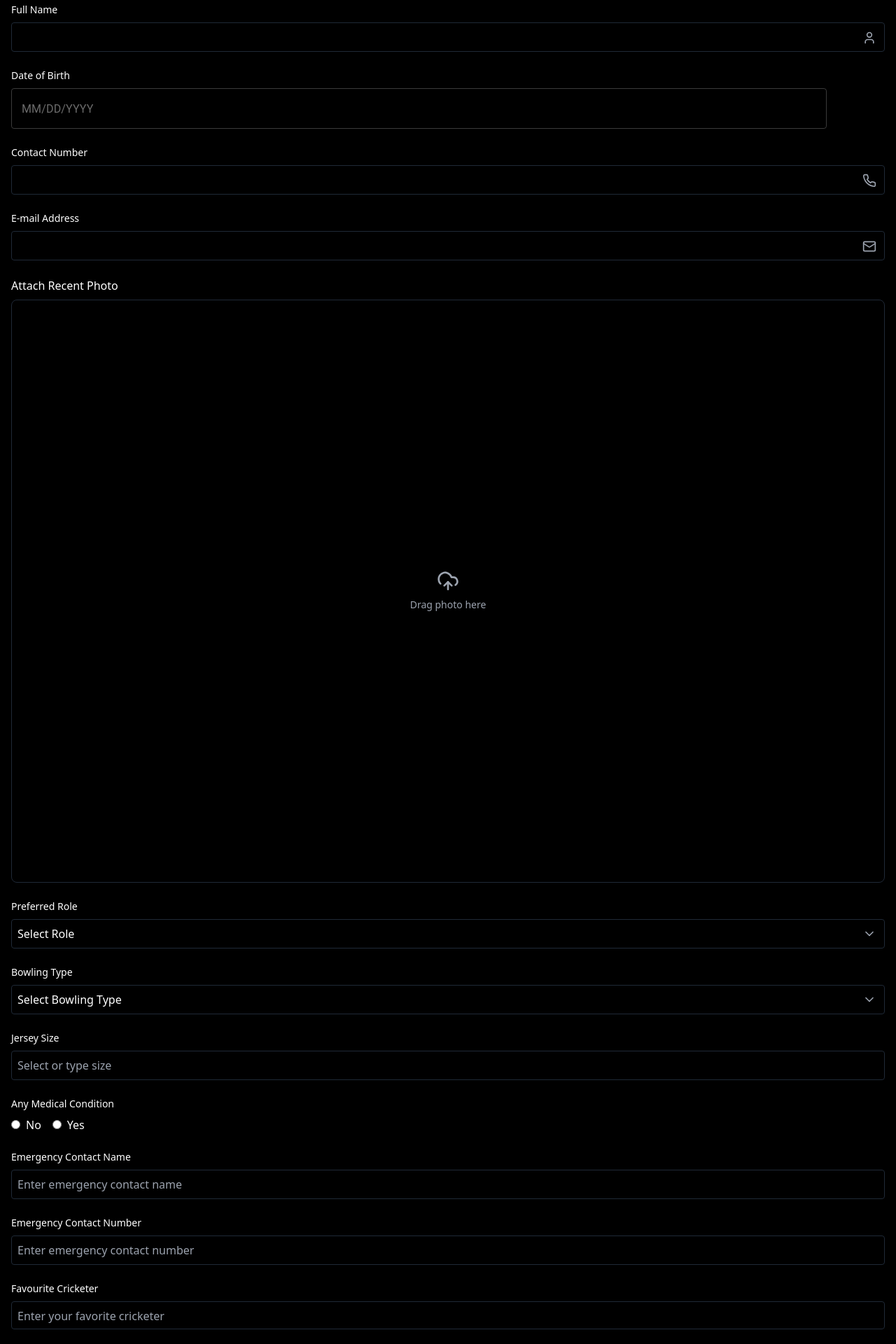
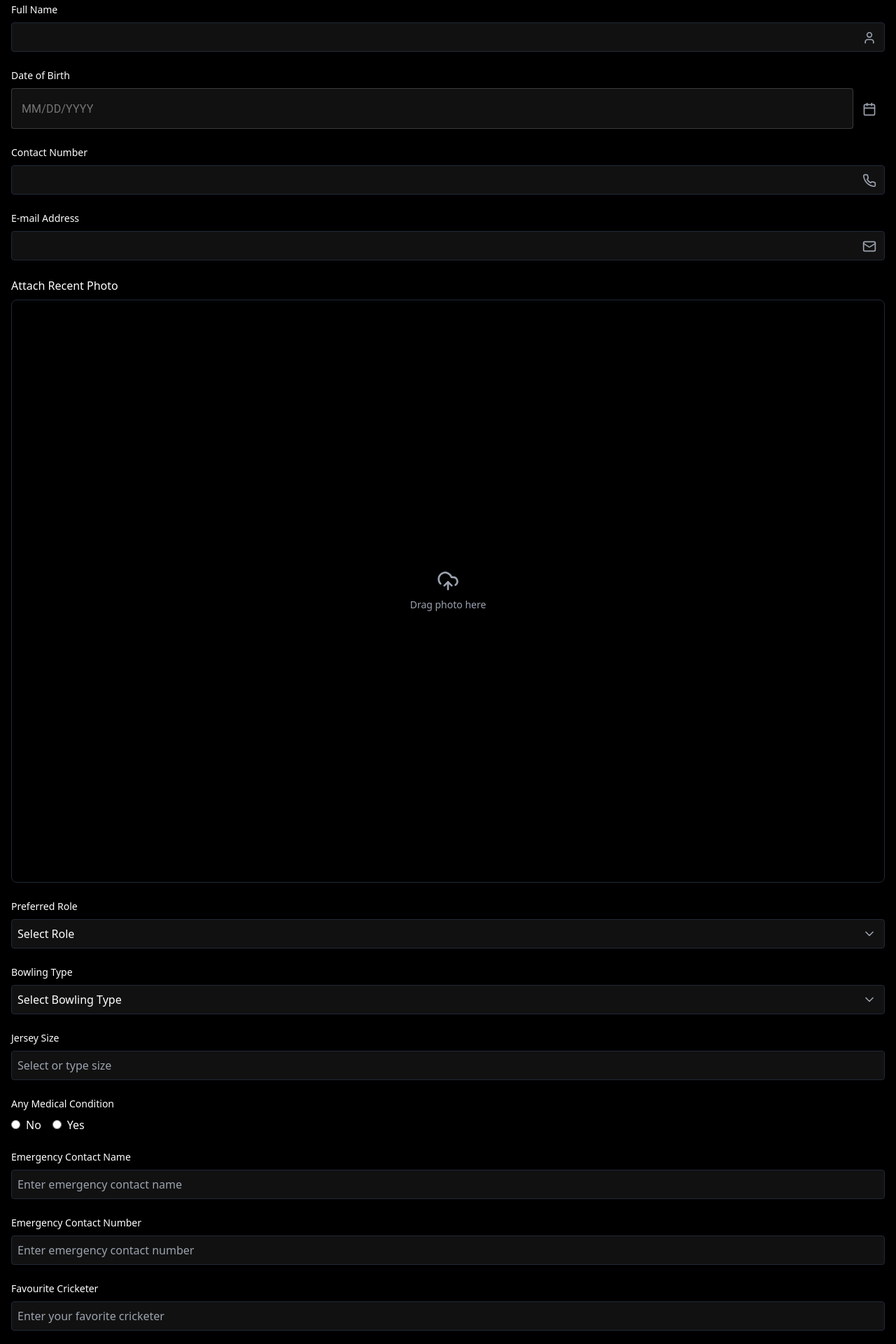
Before and after one commit to johnbyju/cricket-league, a React (Vite) app: page / in a window 1280 px wide. Shown: the part 260-2180 px from the top of the page at 70% size. Built offline with nearby package versions, Linux system fonts and the light colour scheme.

Commit message:
final commit

```diff
--- a/src/components/UserForm.jsx
+++ b/src/components/UserForm.jsx
@@ -15,7 +15,7 @@ export default function PlayerDetails() {
   const navigate = useNavigate();
   const getPhoto = localStorage.getItem('photo')
   const [file, setFile] = useState(null);
-  console.log(file,'fileee');
+  console.log(file, 'fileee');
   const getData = localStorage.getItem("formData")
   const getParseDate = JSON.parse(getData);
   console.log(getParseDate, 'getParseDate');
@@ -27,7 +27,7 @@ export default function PlayerDetails() {
     dob: getParseDate?.dob ? dayjs(getParseDate.dob) : null,
     contact: getParseDate?.contact,
     email: getParseDate?.email,
-    photo: photo || null ,
+    photo: photo || null,
     preferredRole: getParseDate?.preferredRole,
     bowlingType: getParseDate?.bowlingType,
     jerseySize: getParseDate?.jerseySize,
@@ -83,7 +83,7 @@ export default function PlayerDetails() {
 
     const reader = new FileReader();
     reader.onloadend = () => {
-      setFormData(prevData => ({ ...prevData, photo: reader.result}));
+      setFormData(prevData => ({ ...prevData, photo: reader.result }));
       setPhoto(reader.result)
     };
     reader.readAsDataURL(file); // Convert image to Base64
@@ -103,7 +103,7 @@ export default function PlayerDetails() {
   };
 
   const handleFormSubmit = async () => {
-    console.log(formData,'formData');
+    console.log(formData, 'formData');
     try {
       await validationSchema.validate(formData, { abortEarly: false });
 
@@ -133,7 +133,7 @@ export default function PlayerDetails() {
             className="object-cover  w-full h-full"
           />
         </div>
-        <div className="p-2 bg-black">
+        <div className="p-1 bg-black">
           <h1 className="text-xl text-center font-semibold">Player Details</h1>
         </div>
       </div>
@@ -153,7 +153,7 @@ export default function PlayerDetails() {
 
 
                 onChange={handleChange}
-                className="w-full p-2 bg-black border border-gray-800 text-white rounded"
+                className="w-full p-2  border border-gray-800 text-white rounded"
               />
               {error?.fullName && <p className="text-red-400">{error?.fullName}</p>}
               <User className="absolute right-3 top-8  text-gray-400 h-5 w-5" />
@@ -179,7 +179,7 @@ export default function PlayerDetails() {
             </div> */}
 
 
-            <div className="space-y-2">
+            <div className="relative space-y-2">
               <label htmlFor="dob" className="block text-sm font-medium">
                 Date of Birth
               </label>
@@ -187,12 +187,14 @@ export default function PlayerDetails() {
               <LocalizationProvider dateAdapter={AdapterDayjs}>
                 <DatePicker
                   id="dob"
-                    value={formData.dob}
+                  className="bg-[#171717C4]"
+                  value={formData.dob ? dayjs(formData.dob, 'DD/MM/YYYY') : null}
                   onChange={handleDateChange}
                   renderInput={(props) => <TextField {...props} fullWidth />}
                 />
               </LocalizationProvider>
               {error?.dob && <p className="text-red-400">{error?.dob}</p>}
+              <Calendar className="absolute right-3 top-10 h-5 w-5 text-gray-400" />
             </div>
 
             <div className="relative space-y-2">
@@ -205,7 +207,7 @@ export default function PlayerDetails() {
                 value={formData.contact}
                 required
                 onChange={handleChange}
-                className="w-full p-2 bg-black border border-gray-800 text-white rounded"
+                className="w-full p-2  border border-gray-800 text-white rounded"
               />
               {formData.contact && !/^\d{10}$/.test(formData.contact) && (
                 <p className="text-red-500 text-xs mt-1">Please enter a valid 10-digit phone number.</p>
@@ -224,7 +226,7 @@ export default function PlayerDetails() {
                 required
                 value={formData.email}
                 onChange={handleChange}
-                className="w-full p-2 bg-black border border-gray-800 text-white rounded"
+                className="w-full p-2  border border-gray-800 text-white rounded"
               />
               {error?.email && <p className="text-red-400">{error?.email}</p>}
               <Mail className="absolute right-3 top-8 h-5 w-5 text-gray-400" />
@@ -232,7 +234,7 @@ export default function PlayerDetails() {
 
             <div className="space-y-2">
               <label>Attach Recent Photo</label>
-              <ImageUpload onChange={handleFileChange} file={file} setFile={setFile}/>
+              <ImageUpload onChange={handleFileChange} file={file} setFile={setFile} />
               {error?.photo && <p className="text-red-400">{error?.photo}</p>}
             </div>
 
@@ -246,7 +248,7 @@ export default function PlayerDetails() {
                   required
                   value={formData.preferredRole}
                   onChange={handleChange}
-                  className="w-full p-2 bg-black border border-gray-800 text-white rounded appearance-none pr-10"
+                  className="w-full p-2  border border-gray-800 text-white rounded appearance-none pr-10"
                 >
                   <option value="">Select Role</option>
                   <option value="Batsman">Batsman</option>
@@ -270,7 +272,7 @@ export default function PlayerDetails() {
                   required
                   value={formData.bowlingType}
                   onChange={handleChange}
-                  className="w-full p-2 bg-black border border-gray-800 text-white rounded appearance-none pr-10"
+                  className="w-full p-2 border border-gray-800 text-white rounded appearance-none pr-10"
                 >
                   <option value="">Select Bowling Type</option>
                   <option value="Fast Bowler">Fast Bowler</option>
@@ -295,7 +297,7 @@ export default function PlayerDetails() {
                   value={formData.jerseySize}
                   onChange={handleChange}
                   list="jerseySizes"
-                  className="w-full p-2 bg-black border border-gray-800 text-white rounded"
+                  className="w-full p-2  border border-gray-800 text-white rounded"
                   placeholder="Select or type size"
                 />
                 <datalist id="jerseySizes">
@@ -356,7 +358,7 @@ export default function PlayerDetails() {
                     required
                     value={formData.medicalConditionDetails}
                     onChange={handleChange}
-                    className="w-full p-2 bg-black border border-gray-800 text-white rounded"
+                    className="w-full p-2  border border-gray-800 text-white rounded"
                     placeholder="Enter your medical condition"
                   />
                   {error?.medicalConditionDetails && <p className="text-red-500">{error?.medicalConditionDetails}</p>}
@@ -368,14 +370,14 @@ export default function PlayerDetails() {
               <label htmlFor="emergencyContactName" className="block text-sm font-medium">
                 Emergency Contact Name
               </label>
-              <div className="w-full p-2 relative border border-gray-800 rounded">
+              <div className="relative ">
                 <input
                   id="emergencyContactName"
                   required
                   type="text"
                   value={formData.emergencyContactName}
                   onChange={handleChange}
-                  className="w-full bg-black text-white border-0 outline-none"
+                  className="w-full p-2  border border-gray-800 text-white rounded"
                   placeholder="Enter emergency contact name"
                 />
               </div>
@@ -392,7 +394,7 @@ export default function PlayerDetails() {
                   type="tel"
                   value={formData.emergencyContact}
                   onChange={handleChange}
-                  className="w-full p-2 bg-black border border-gray-800 text-white rounded"
+                  className="w-full p-2  border border-gray-800 text-white rounded"
                   placeholder="Enter emergency contact number"
                   pattern="[0-9]{10}"
                   inputMode="numeric"
@@ -413,16 +415,16 @@ export default function PlayerDetails() {
               <label htmlFor="favoriteCricketer" className="block text-sm font-medium">
                 Favourite Cricketer
               </label>
-              <div className="w-full h-10 p-2 border border-gray-800 rounded">
+              <div className="relative">
                 <input
                   id="favoriteCricketer"
                   type="text"
                   value={formData.favoriteCricketer}
                   onChange={handleChange}
-                  className="w-full bg-black  text-white"
+                  className="w-full p-2  border border-gray-800 text-white rounded"
                   placeholder="Enter your favorite cricketer"
                 />
-                  {error?.favoriteCricketer&& <p className="text-red-500">{error?.favoriteCricketer}</p>}
+                {error?.favoriteCricketer && <p className="text-red-500">{error?.favoriteCricketer}</p>}
               </div>
             </div>
 
--- a/src/index.css
+++ b/src/index.css
@@ -16,7 +16,7 @@ html{
 
 
 .css-jupps9-MuiInputBase-root-MuiOutlinedInput-root{
-    width: 91vw !important;
+    width: 94vw !important;
     cursor: pointer !important;
     border: 1px solid rgba(75, 75, 75, 0.779) !important;
 }
@@ -24,3 +24,61 @@ html{
 .css-oeq6yz-MuiButtonBase-root-MuiIconButton-root{
     color: rgb(247 247 247 / 54%) !important;
 }
+
+.css-1umw9bq-MuiSvgIcon-root{
+    fill: white !important;
+}
+
+.css-oeq6yz-MuiButtonBase-root-MuiIconButton-root {
+    display: -webkit-inline-box;
+    display: -webkit-inline-flex;
+    display: -ms-inline-flexbox;
+    display: inline-flex;
+    -webkit-align-items: center;
+    -webkit-box-align: center;
+    -ms-flex-align: center;
+    align-items: center;
+    -webkit-box-pack: center;
+    -ms-flex-pack: center;
+    -webkit-justify-content: center;
+    justify-content: center;
+    position: relative;
+    box-sizing: border-box;
+    /* -webkit-tap-highlight-color: transparent; */
+    /* background-color: transparent; */
+    outline: 0;
+    border: 0;
+    margin: 0;
+    border-radius: 0;
+    padding: 0;
+    cursor: pointer;
+    -webkit-user-select: none;
+    -moz-user-select: none;
+    -ms-user-select: none;
+    user-select: none;
+    vertical-align: middle;
+    -moz-appearance: none;
+    -webkit-appearance: none;
+    -webkit-text-decoration: none;
+    text-decoration: none;
+    color: white !important;
+    text-align: center;
+    -webkit-flex: 0 0 auto;
+    -ms-flex: 0 0 auto;
+    flex: 0 0 auto;
+    /* font-size: 1.5rem; */
+    /* padding: 8px; */
+    /* border-radius: 50%; */
+    color: white !important;
+    -webkit-transition: background-color 150ms cubic-bezier(0.4, 0, 0.2, 1) 0ms;
+    /* transition: background-color 150ms cubic-bezier(0.4, 0, 0.2, 1) 0ms; */
+    /* --IconButton-hoverBg: rgba(0, 0, 0, 0.04); */
+    margin-right: -12px;
+}
+
+
+input, select, textarea {
+    background-color: #171717C4; /* Same color as the top of the page */
+    color: white; /* Ensure text is readable */
+    border: 1px solid #2a2a2a; /* Optional: Slight border for distinction */
+  }
```
Also changed, not shown: src/components/PreviewPage.jsx (+7 -4 lines). Lines whose indentation alone changed are shown as unchanged.
